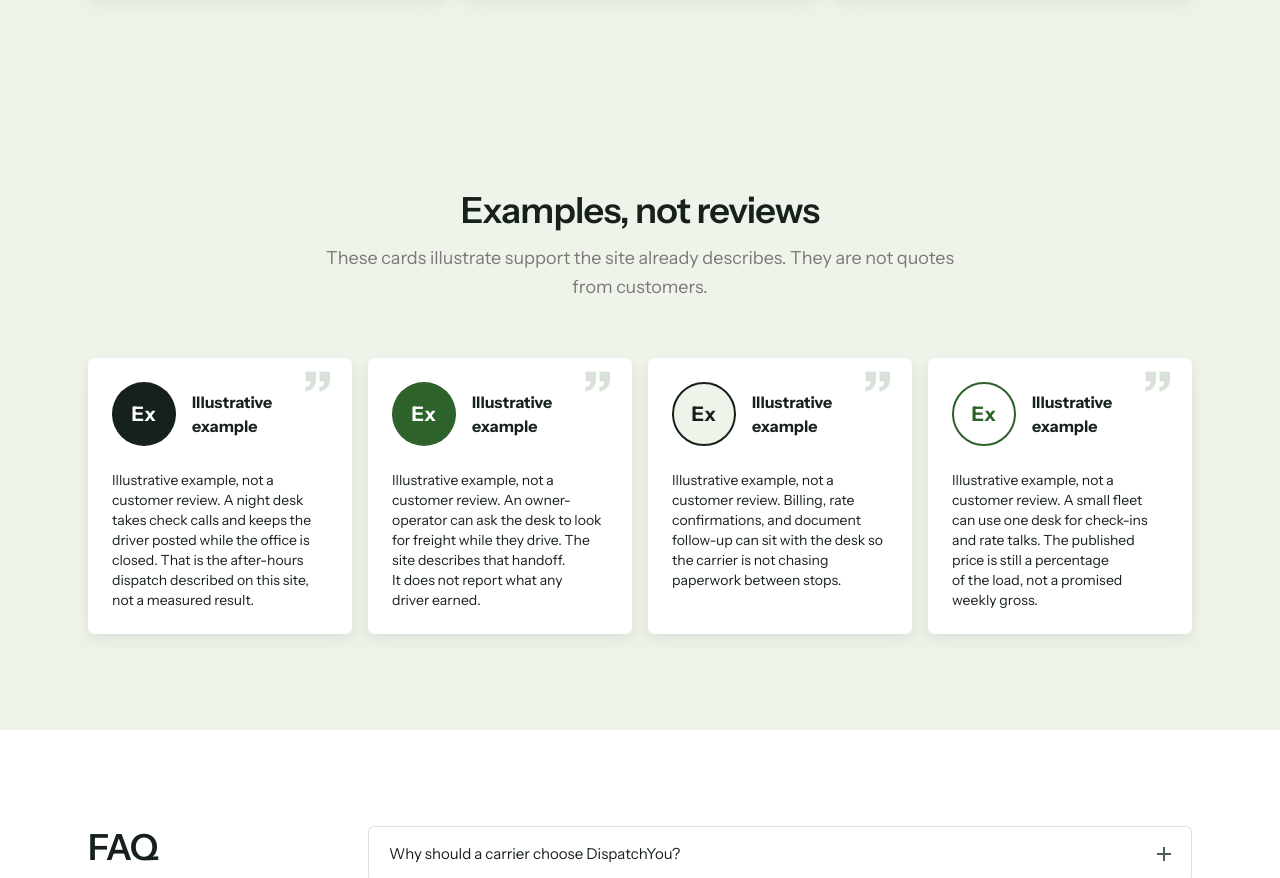
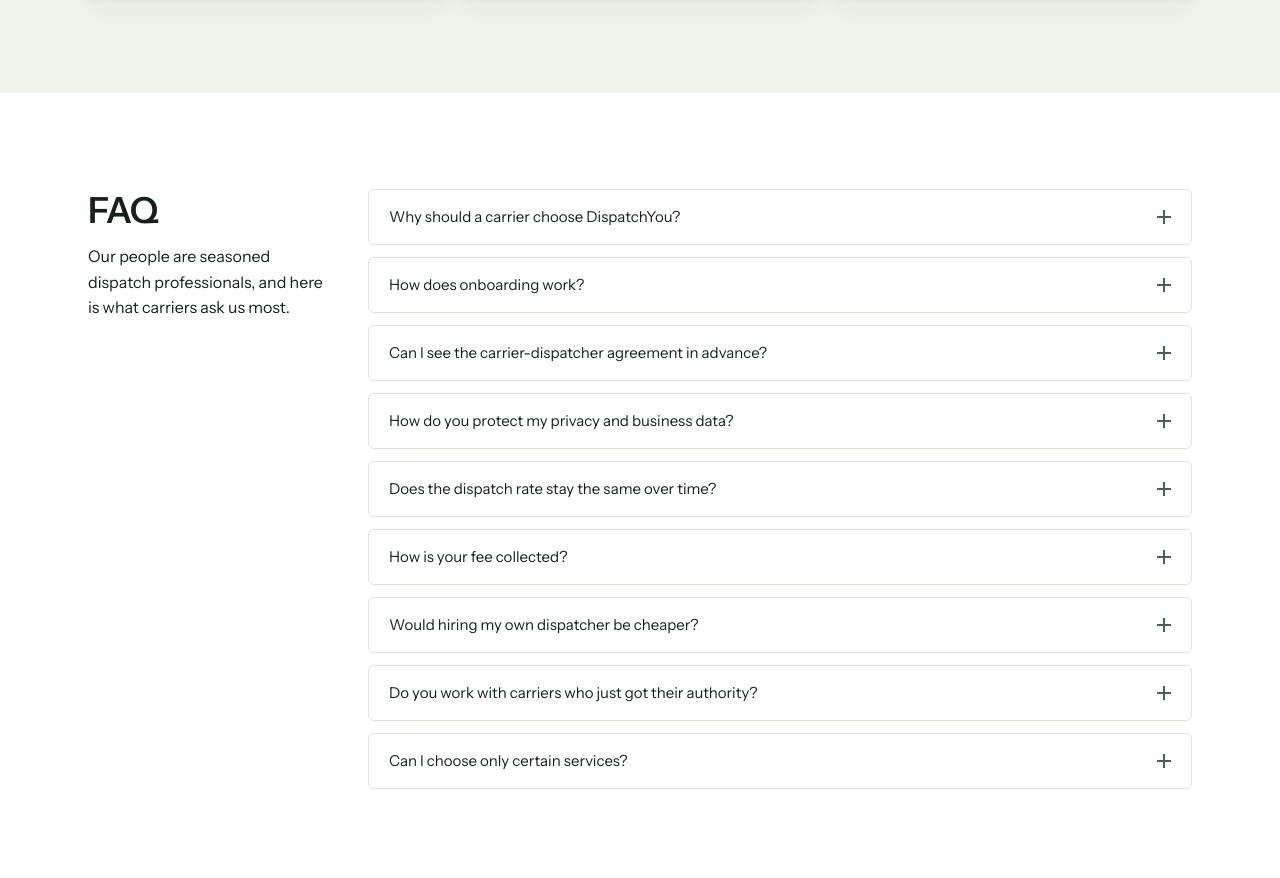
Before and after one commit to duritj/dispatchyou, a plain HTML site: page about.html in a window 1280 px wide. Shown: the part 1109-1987 px from the top of the page. Drawn offline with Linux system fonts and the light colour scheme.

Commit message:
refactor(about): remove the sample review section

```diff
--- a/about.html
+++ b/about.html
@@ -127,54 +127,6 @@
           <h3>Companies<br>served</h3>
         </div>
         <p class="stat__txt">More than a hundred carriers across the country have grown their business with our support behind them.</p>
-      </div>
-    </div>
-  </div>
-</section>
-
-<!-- ================= TEAM ================= -->
-
-<!-- ================= TESTIMONIALS ================= -->
-<section class="page-section testimonials">
-  <div class="wrap">
-    <div class="sec-head">
-      <h2 class="page-title reveal">Examples, not reviews</h2>
-      <p class="page-sub reveal delay-1">These cards illustrate support the site already describes. They are not quotes from customers.</p>
-    </div>
-
-    <div class="slider reveal" data-slider>
-      <div class="slider__track" aria-label="Client testimonials">
-        <div class="testi">
-          <div class="testi__top">
-            <div class="mono mono--dark" aria-hidden="true">Ex</div>
-            <div class="testi__name"><span>Illustrative</span><span>example</span></div>
-          </div>
-          <p class="testi__txt">Illustrative example, not a customer review. A night desk takes check calls and keeps the driver posted while the office is closed. That is the after-hours dispatch described on this site, not a measured result.</p>
-        </div>
-        <div class="testi">
-          <div class="testi__top">
-            <div class="mono mono--orange" aria-hidden="true">Ex</div>
-            <div class="testi__name"><span>Illustrative</span><span>example</span></div>
-          </div>
-          <p class="testi__txt">Illustrative example, not a customer review. An owner-operator can ask the desk to look for freight while they drive. The site describes that handoff. It does not report what any driver earned.</p>
-        </div>
-        <div class="testi">
-          <div class="testi__top">
-            <div class="mono mono--light" aria-hidden="true">Ex</div>
-            <div class="testi__name"><span>Illustrative</span><span>example</span></div>
-          </div>
-          <p class="testi__txt">Illustrative example, not a customer review. Billing, rate confirmations, and document follow-up can sit with the desk so the carrier is not chasing paperwork between stops.</p>
-        </div>
-        <div class="testi">
-          <div class="testi__top">
-            <div class="mono mono--outline" aria-hidden="true">Ex</div>
-            <div class="testi__name"><span>Illustrative</span><span>example</span></div>
-          </div>
-          <p class="testi__txt">Illustrative example, not a customer review. A small fleet can use one desk for check-ins and rate talks. The published price is still a percentage of the load, not a promised weekly gross.</p>
-        </div>
-      </div>
-      <div class="slider__controls">
-        <div class="slider__bar"><div class="slider__drag"></div></div>
       </div>
     </div>
   </div>
```
